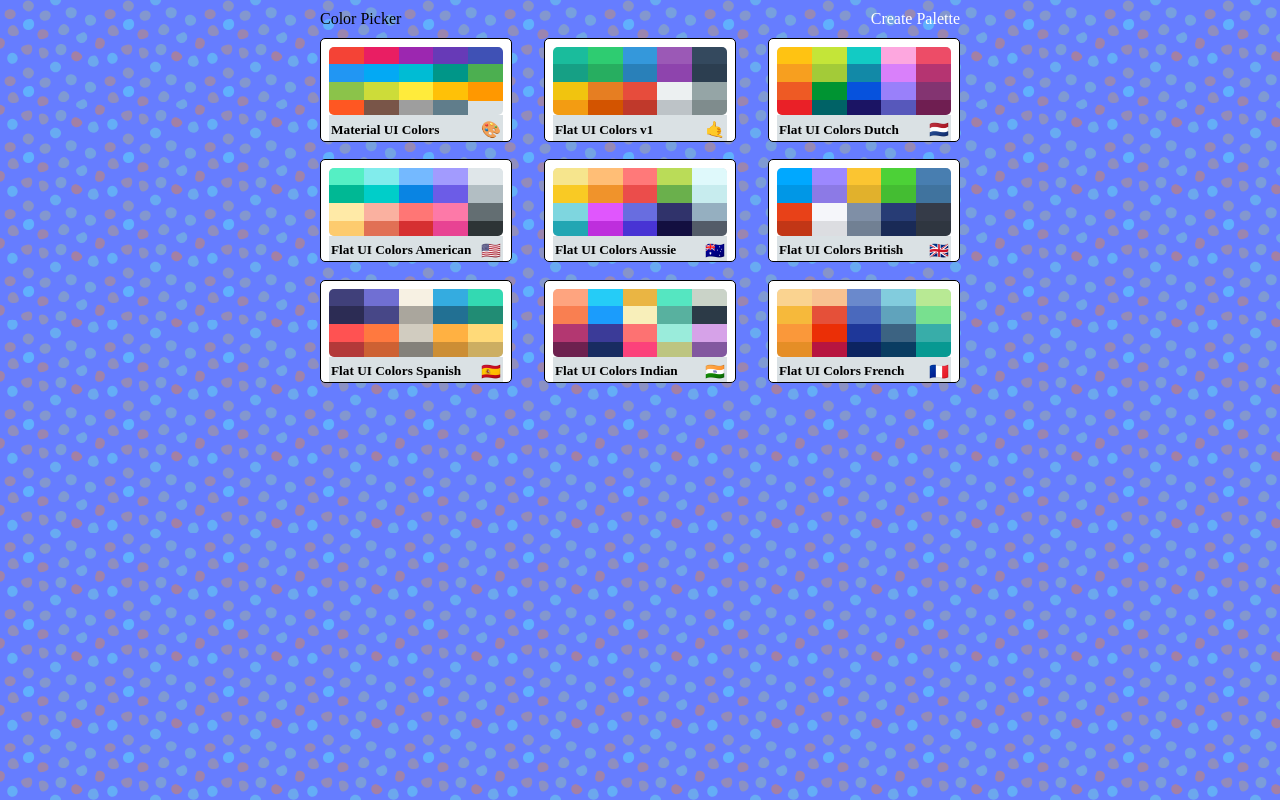
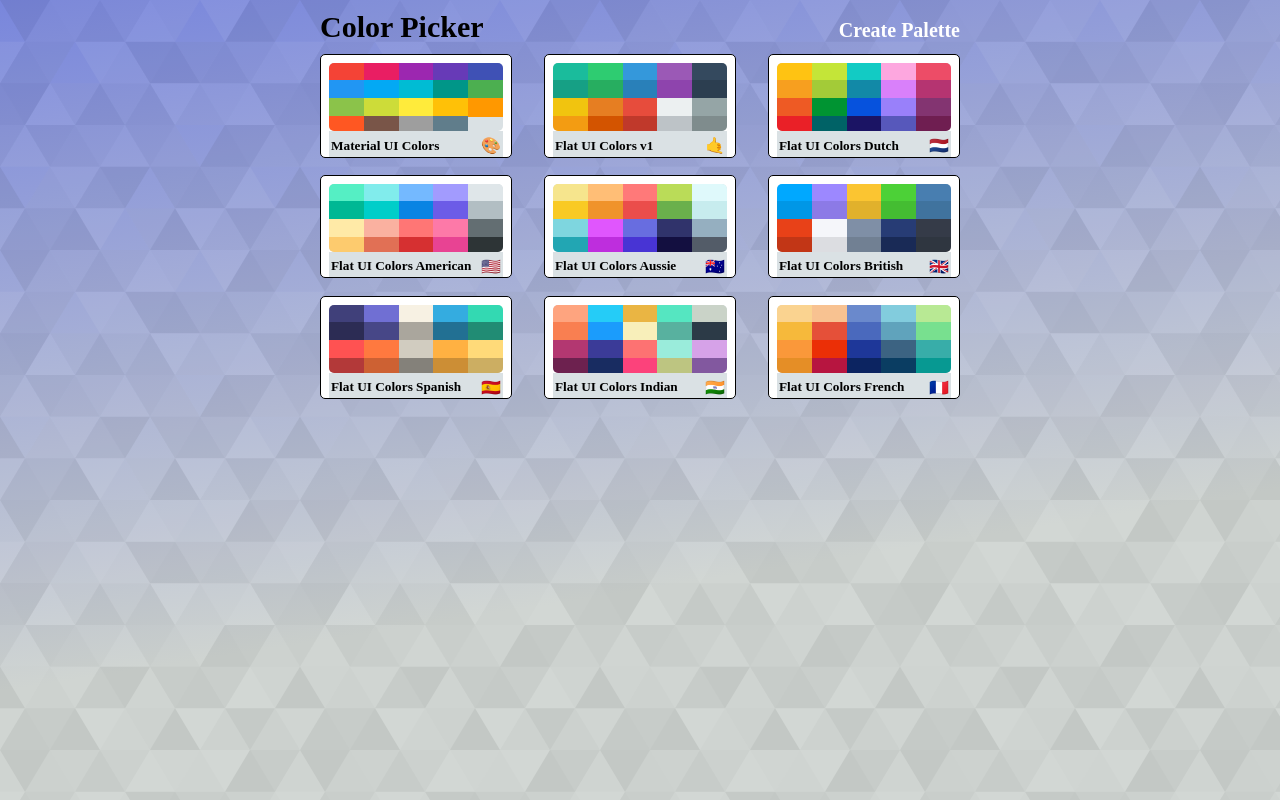
Before and after one commit to rituraj-pritish/color-picker, a React (Create React App) app: page / in a window 1280 px wide. Built offline with nearby package versions, Linux system fonts and the light colour scheme; a web font is replaced by a local one.

Commit message:
changed background

```diff
--- a/src/components/palette-list/PaletteList.js
+++ b/src/components/palette-list/PaletteList.js
@@ -13,10 +13,9 @@
 
 import { withStyles } from '@material-ui/styles';
 import { ListItemText, ListItemAvatar } from '@material-ui/core';
-import styles from './PaletteList.styles'
+import styles from './PaletteList.styles';
 
 const PaletteList = props => {
-
   const [box, setBox] = useState(false);
   const [deletingId, setDeletingId] = useState('');
 
@@ -47,7 +46,9 @@
         <div className={classes.header}>
           <span>Color Picker</span>
           <span className={classes.link}>
-            <Link to='/palette/new'>Create Palette</Link>
+            <Link className={classes.createBtn} to='/palette/new'>
+              Create Palette
+            </Link>
           </span>
         </div>
         <TransitionGroup className={classes.palettes}>
--- a/src/components/palette-list/PaletteList.styles.js
+++ b/src/components/palette-list/PaletteList.styles.js
@@ -35,11 +35,17 @@
   header: {
     margin: '10px 0',
     width: '100%',
+    fontWeight: 'bold',
+    fontSize: '30px',
     display: 'flex',
     [sizes.down('xs')]: {
       height: '3rem',
-      alignItems: 'center'
+      alignItems: 'center',
+      fontSize: '20px'
     }
+  },
+  createBtn: {
+    fontSize: '20px'
   },
   palettes: {
     boxSizing: 'border-box',
```
Also changed, not shown: src/background.svg.
